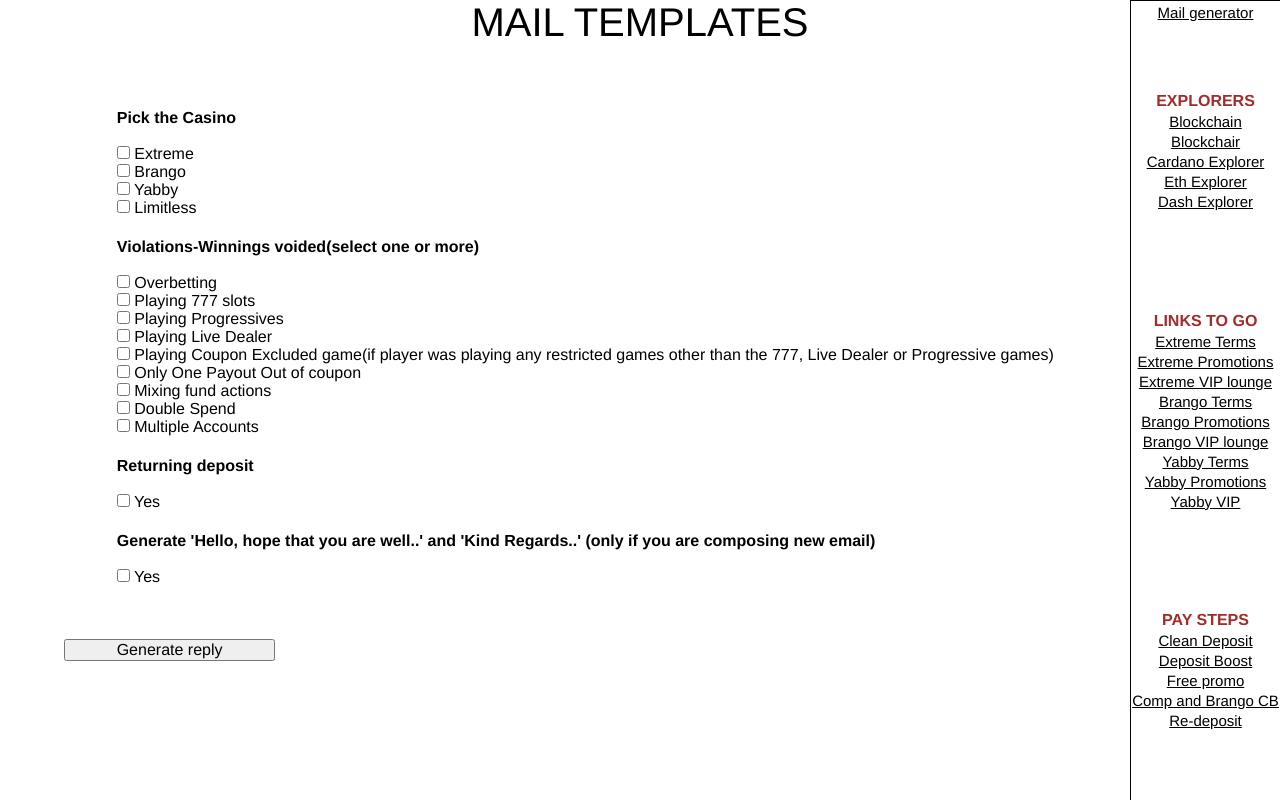
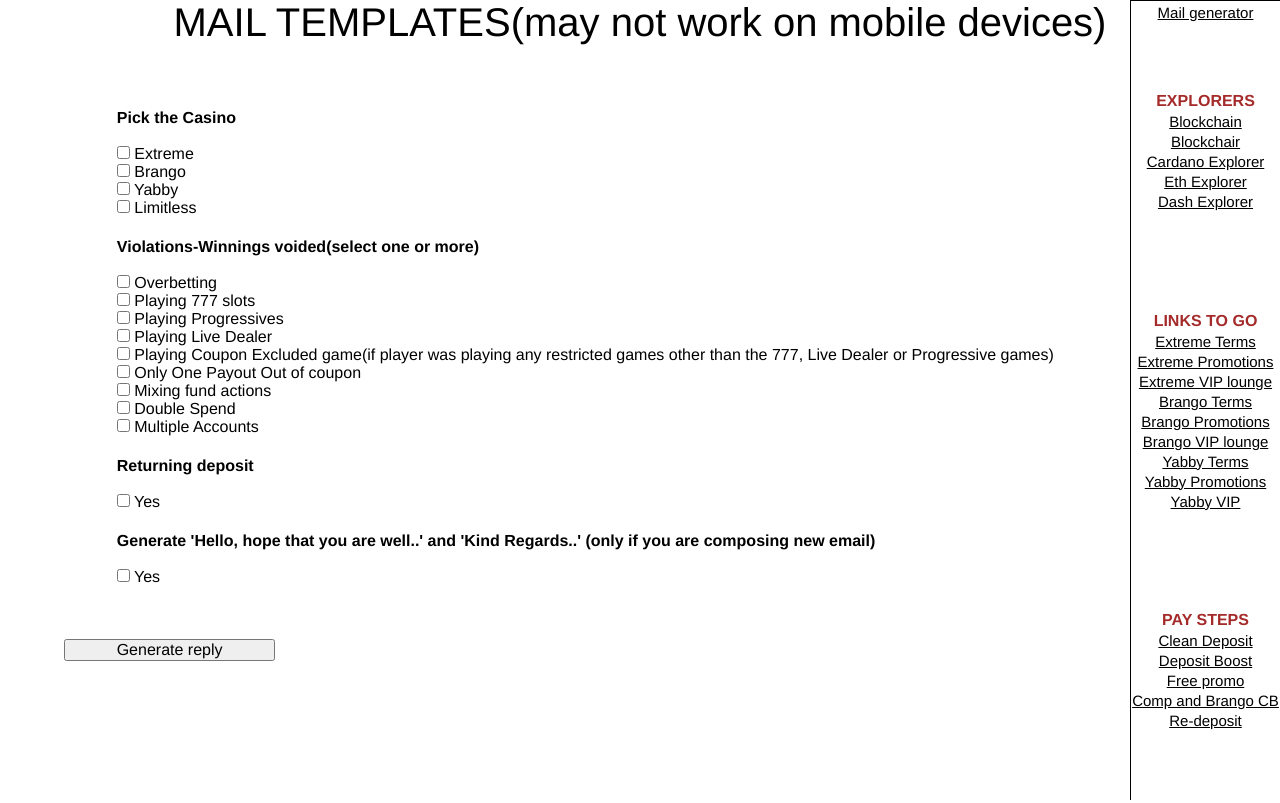
Before and after one commit to Marshall123123/mail-gen-new, a plain HTML site: page index.html in a window 1280 px wide. Shown: the top 803 px of the page. Drawn offline with Linux system fonts and the light colour scheme.

Commit message:
Update index.html

```diff
--- a/index.html
+++ b/index.html
@@ -97,7 +97,7 @@
     <!-- </div> -->
     <!-- <div class="wrapper"> -->
         <div class="nav">
-            <p class="naslov">MAIL TEMPLATES</p>
+            <p class="naslov">MAIL TEMPLATES(may not work on mobile devices)</p>
         </div>
 
 
```
